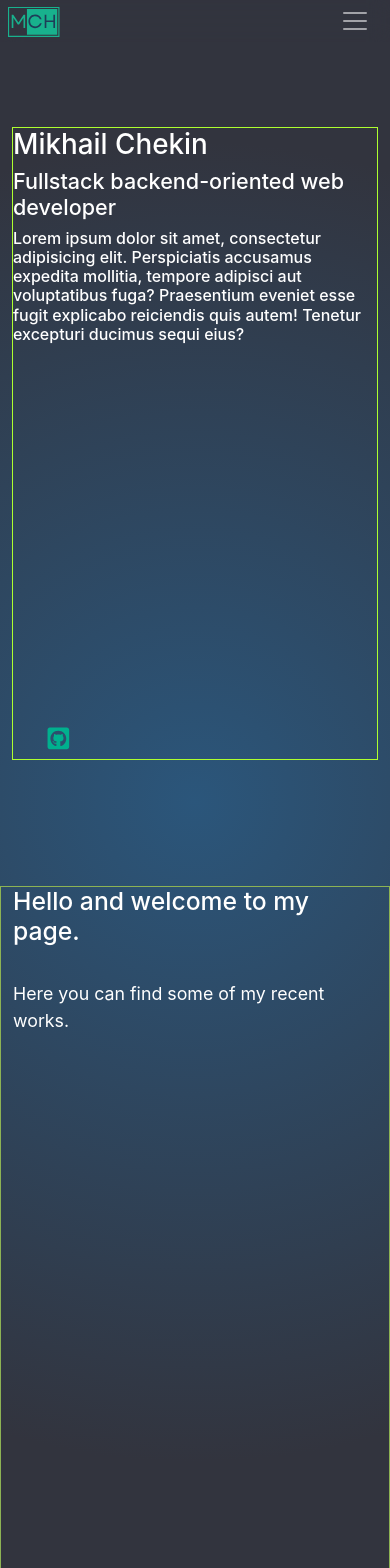
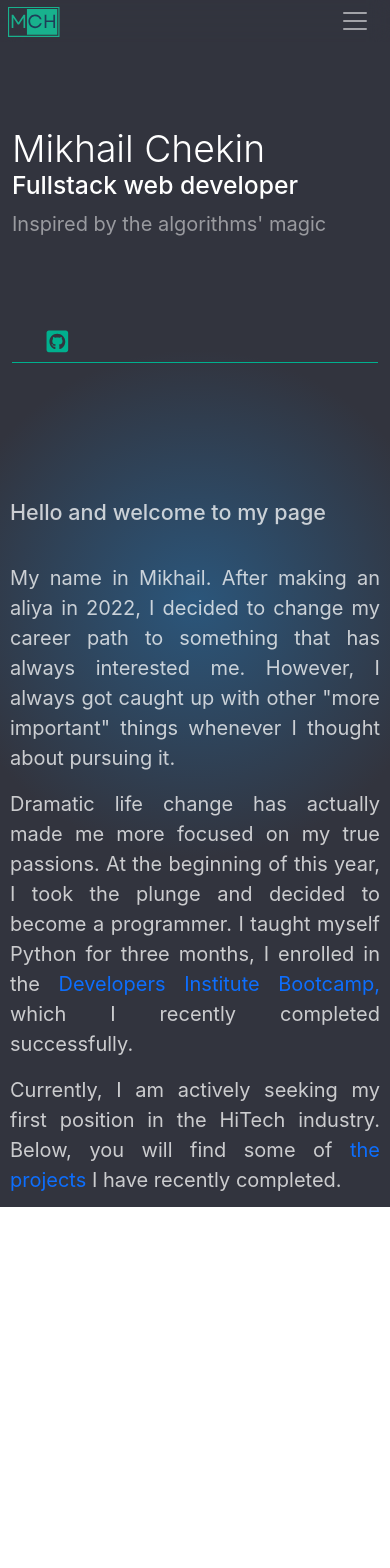
Before and after one commit to Chekinm/portfolio-page, a React (Create React App) app in the folder portfolio-app/: page / in a window 390 px wide. Shown: the top 1568 px of the page. After the commit the page ends 1207 px from the top, so only its background shows below. Built offline with nearby package versions, Linux system fonts and the light colour scheme; some icons are missing.

Commit message:
about complete

```diff
--- a/portfolio-app/package.json
+++ b/portfolio-app/package.json
@@ -12,6 +12,7 @@
     "react-dom": "^18.2.0",
     "react-icons": "^4.10.1",
     "react-router-dom": "^6.14.1",
+    "react-router-hash-link": "^2.4.3",
     "react-scripts": "5.0.1",
     "web-vitals": "^2.1.4"
   },
--- a/portfolio-app/src/App.css
+++ /dev/null
@@ -1,32 +0,0 @@
-/* .App {
-  text-align: center;
-}
-
-.App-header {
-  min-height: 100vh;
-  display: flex;
-  flex-direction: column;
-  align-items: center;
-  justify-content: center;
-  font-size: calc(10px + 2vmin);
-  color: white;
-} */
-
-section {
-  min-height: 100vh;
-  display: flex;
-  flex-direction: column;
-  align-items: center;
-  justify-content: top;
-  font-size: calc(10px + 2vmin);
-  color:rgb(255, 255, 255)
-}
-
-@keyframes App-logo-spin {
-  from {
-    transform: rotate(0deg);
-  }
-  to {
-    transform: rotate(360deg);
-  }
-}
--- a/portfolio-app/src/App.js
+++ b/portfolio-app/src/App.js
@@ -1,4 +1,3 @@
-import './App.css';
 import { Route, Routes } from 'react-router-dom';
 import Background from './components/Background';
 import Home from './components/Home';
--- a/portfolio-app/src/components/About.js
+++ b/portfolio-app/src/components/About.js
@@ -1,14 +1,39 @@
-import React from 'react'
+import { HashLink as Link } from "react-router-hash-link"
+
 
 const About = () => {
   return (
-    <section>
-        <h2>Hello and welcome to my page.</h2>
-        <br />
-        <p>Here you can find some of my recent works.</p>
+    <article className="fs-5 text-white text-opacity-75" id="about">
+      <h4>Hello and welcome to my page</h4>
+      <br />
+      <p>My name in Mikhail. After making an aliya in 2022, I decided to change my career path to something that has always interested me.
+      However, I always got caught up with other "more important" things whenever I thought about pursuing it. </p>
+      <p>Dramatic life change has actually made me more focused on my true passions.
+      At the beginning of this year, I took the plunge and decided to become a programmer.
+      I taught myself Python for three months,  I enrolled in the
+        <a className="link-highligth text-decoration-none"
+          target="_blank"
+          rel="noreferrer"
+          href="https://developers.institute/en/"> Developers Institute Bootcamp, </a>
+         which I recently completed successfully.
+      </p>
+      <p> Currently, I am actively seeking my first position in the HiTech industry. Below, you will find some of <Link to="/#projects"
+                                            className="link-highligth text-decoration-none"
+                                            > the projects </Link> I have recently completed. </p>
 
+        <p>If you're interested, please feel free to review my
+          <a href="/Mikhail_Chekin_full_stack_CV.pdf"
+            target="_blank"
+            rel="noreferrer"
+            className="link-highligth text-decoration-none"
+          > resume.</a></p>
+          <p>I am always open to communication, so please don't hesitate to  <Link to="/#contacts"
+           className="link-highligth text-decoration-none"
+          > reach out to me </Link>  with any questions you may have.</p>
 
-    </section>
+          <p>Kind regards!</p>
+          <p>Mikhail!</p>
+    </article>
   )
 }
 
--- a/portfolio-app/src/components/Background.js
+++ b/portfolio-app/src/components/Background.js
@@ -12,7 +12,7 @@ const Background = ({children}) => {
   const getBackgroundStyle = () => {
     const { x, y } = gradientPosition;
     return {
-      background: `radial-gradient(circle at ${x}% ${y}%, #2b567b, #32343e 80%)`,
+      background: `radial-gradient(circle at ${x}% ${y}%, #2b567b, #32343e 40%)`,
     };
   };
 
--- a/portfolio-app/src/components/Contacts.js
+++ b/portfolio-app/src/components/Contacts.js
@@ -2,7 +2,7 @@ import React from 'react'
 
 const Contacts = () => {
   return (
-    <section>
+    <section id="contacts">
       Contacts
     </section>
   )
--- a/portfolio-app/src/components/Home.js
+++ b/portfolio-app/src/components/Home.js
@@ -1,10 +1,16 @@
 import React, { useEffect, useRef } from 'react';
-import { Outlet, useLocation  } from 'react-router-dom';
+import { useLocation } from 'react-router-dom';
+
 import About from './About';
+import Projects from './Projects'
+import Skills from './Skills'
+import Contacts from './Contacts'
+import LeftColumn from './LeftColumn'
+
 import Container from 'react-bootstrap/Container';
 import Row from 'react-bootstrap/Row';
 import Col from 'react-bootstrap/Col';
-import LeftColumn from './LeftColumn'
+
 import Navbar from './Navbar';
 
 
@@ -27,31 +33,29 @@ const Home = () => {
     };
   }, []);
 
-  useEffect(() => {
-    if (rightColumnRef.current) {
-      rightColumnRef.current.scrollTo(0, 0);
-      console.log('scroll to top')
-    }
-  }, [location.pathname]);
-
-
 
   return (
-    <>
+    <div id="home">
       <Navbar />
       <Container>
         <Row>
           <Col xs={12} lg={4}>
             <LeftColumn />
           </Col>
-          <Col xs={12} lg={8} ref={rightColumnRef} className="independent-scroll">
+          <Col xs={0} lg={1}>
+          </Col>
+          <Col xs={12} lg={7} ref={rightColumnRef} className="independent-scroll">
             {/* render navlinks here */}
-            <Outlet />
-            {location.pathname === '/' && <About />}
+            {/* <Outlet />
+            {location.pathname === '/' && <About />} */}
+            <About />
+            <Projects />
+            <Skills />
+            <Contacts />
           </Col>
         </Row>
       </Container>
-    </>
+    </div>
   )
 }
 
--- a/portfolio-app/src/components/LeftColumn.js
+++ b/portfolio-app/src/components/LeftColumn.js
@@ -1,14 +1,22 @@
 import ContactIcons from "./ContactIcons"
+import About from "./About"
+import Projects from "./Projects"
+import Contacts from "./Contacts"
+import Skills from "./Skills"
 
 const LeftColumn = () => {
   return (
     <main className="name-section">
       <div>
-        <h1>Mikhail Chekin</h1>
-        <h4 className="">Fullstack backend-oriented web developer</h4>
-        <h6>Lorem ipsum dolor sit amet, consectetur adipisicing elit. Perspiciatis accusamus expedita mollitia, tempore adipisci aut voluptatibus fuga? Praesentium eveniet esse fugit explicabo reiciendis quis autem! Tenetur excepturi ducimus sequi eius?</h6>
+        <header className="display-3">Mikhail Chekin</header>
+        <h4 className="fs-2">Fullstack web developer</h4>
+        <div className="fs-5 text-white text-opacity-50">Inspired by the algorithms' magic</div>
       </div>
       <ContactIcons className="icons-container"/>
+      {/* <About d-none/>
+      <Projects d-none />
+      <Skills d-none/>
+      <Contacts d-none/>       */}
     </main>
 
   )
--- a/portfolio-app/src/components/Navbar.js
+++ b/portfolio-app/src/components/Navbar.js
@@ -1,11 +1,12 @@
 import { useState } from 'react';
-import { Link } from 'react-router-dom';
+// import { Link } from 'react-router-dom';
 import { FaLinkedin } from "react-icons/fa6";
 import { FaGithubSquare } from "react-icons/fa";
 import { FaTelegram } from "react-icons/fa6";
 import ContactIcons from './ContactIcons';
 import Logo from './Logo'
 import LogoSmall from '../assets/LogoSmall';
+import { HashLink as Link} from 'react-router-hash-link'
 
 
 function Navbar() {
@@ -26,7 +27,7 @@ function Navbar() {
                         bg-transparent
                         fixed-top
                         background-blurred">
-            <Link className="navbar-brand" to="/home">
+            <Link className="navbar-brand" to="/#home">
                 <LogoSmall className="logo_svg"/>
             </Link>
             <button
@@ -44,7 +45,7 @@ function Navbar() {
                     <li className="nav-item pe-2">
                         <Link
                             className="nav-link pe-2"
-                            to="/about"
+                            to="/#about"
                             onClick={toggleMenu}
                         >
                             About
@@ -53,7 +54,7 @@ function Navbar() {
                     <li className="nav-item pe-2 text-center">
                         <Link
                             className="nav-link pe-2 text-center"
-                            to="/projects"
+                            to="/#projects"
                             onClick={toggleMenu}
                         >
                             Projects
@@ -61,7 +62,7 @@ function Navbar() {
                     </li>
                     <li className="nav-item pe-2" >
                         <Link className="nav-link pe-2 "
-                            to="/skills"
+                            to="/#skills"
                             onClick={toggleMenu}
                         >
                             Skills
@@ -69,7 +70,7 @@ function Navbar() {
                     </li>
                     <li className="nav-item pe-2">
                         <Link className="nav-link pe-2"
-                            to="/contacts"
+                            to="/#contacts"
                             onClick={toggleMenu}
                         >
                             Contacts
--- a/portfolio-app/src/components/Projects.js
+++ b/portfolio-app/src/components/Projects.js
@@ -2,7 +2,7 @@ import React from 'react'
 
 const Projects = () => {
   return (
-    <section>
+    <section id="projects">
       <p className='p-4 m-4'>Projects</p>
       <p className='p-4 m-4'>Projects</p>
       <p className='p-4 m-4'>Projects</p>
--- a/portfolio-app/src/components/Skills.js
+++ b/portfolio-app/src/components/Skills.js
@@ -2,7 +2,7 @@ import React from 'react'
 
 const Skills = () => {
   return (
-    <section>
+    <section id="skills">
       Skills
     </section>
   )
--- a/portfolio-app/src/index.css
+++ b/portfolio-app/src/index.css
@@ -8,7 +8,27 @@ body {
   -moz-osx-font-smoothing: grayscale;
 }
 
+section {
+  min-height: 85vh;
+  display: flex;
+  flex-direction: column;
+  align-items: center;
+  justify-content: top;
+  font-size: calc(10px + 2vmin);
+  color:rgb(255, 255, 255)
+}
 
+article {
+  min-height: 85vh;
+
+  text-align: justify;
+
+}
+
+
+.link-highligth:hover {
+  color: aqua;
+}
 
 
 .navbar-toggler:focus,
@@ -37,7 +57,7 @@ body {
 }
 
 .name-section {
-  border: 1px solid greenyellow;
+  /* border: 1px solid greenyellow; */
   min-height: 75vh;
   position: relative;
   margin-top: 15vh;
@@ -54,7 +74,7 @@ body {
 
 
 .independent-scroll {
-  border: 1px solid rgb(141, 179, 84);
+  /* border: 1px solid rgb(141, 179, 84); */
   height: 85vh;
   position: relative;
   margin-top: 15vh;
@@ -66,3 +86,29 @@ body {
 .independent-scroll::-webkit-scrollbar {
   display: none;
 }
+
+
+@media (max-width: 767px) {
+  /* Write your CSS styles for small screens here */
+  /* For example: */
+  .name-section {
+    min-height: 28vh;
+    margin-top: 15vh;
+    display: flex;
+    flex-direction: column;
+    justify-content: space-between;
+    flex-direction: column;
+    font-size: calc(10px + 2vmin);
+    color:rgb(255, 255, 255);
+    border-bottom: 1px solid #00b08e;
+  }
+
+  .independent-scroll {
+    padding: 10px;
+
+
+  }
+
+
+
+}
```
Also changed, not shown: 2 other files (tests, documents, lock files or other folders).
